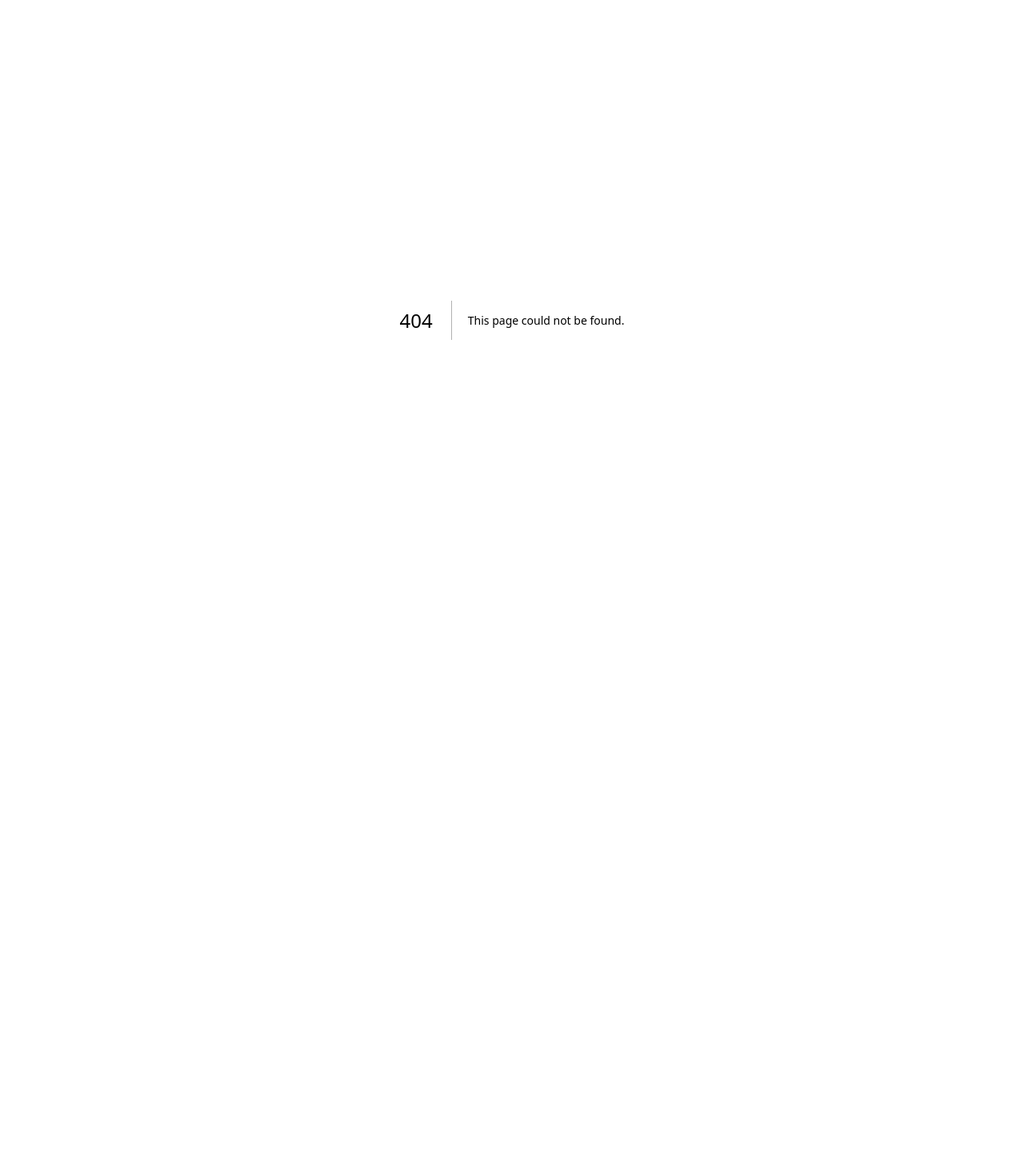
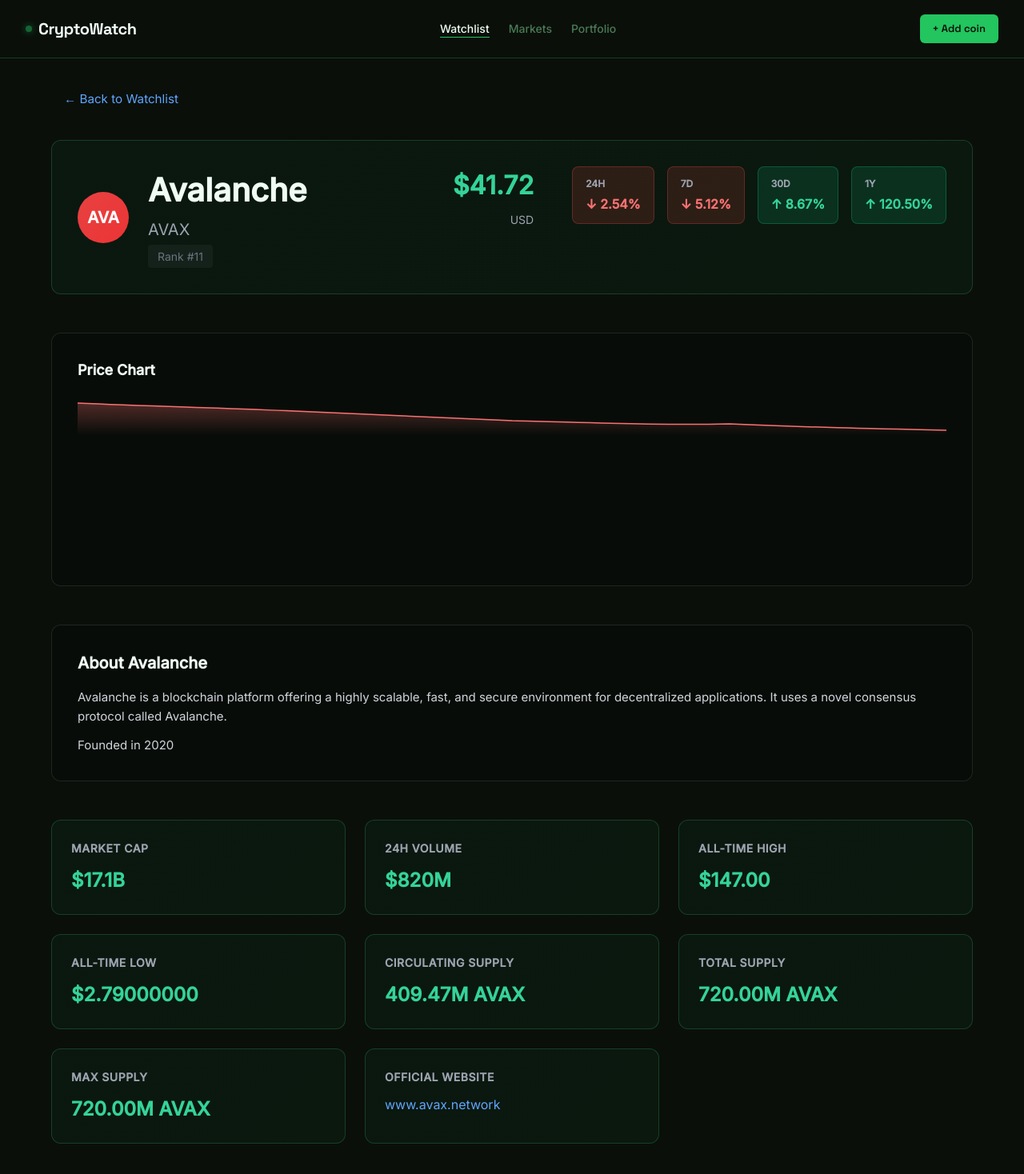
Before and after one commit to agility-partners/jack-olson-crypto, a Next.js app: page /coins/avalanche in a window 1280 px wide. Before the commit this address had no page. Shown: the top 1468 px of the page at 80% size. Before the commit the page ends 800 px from the top, so only its background shows below. Built offline with nearby package versions, Linux system fonts and the light colour scheme.

Commit message:
Add dynamic coin detail page with comprehensive stats and routing

```diff
--- /dev/null
+++ b/src/app/coins/[id]/page.tsx
@@ -0,0 +1,158 @@
+"use client";
+
+import { useParams } from "next/navigation";
+import Link from "next/link";
+import { coinDetails, sparkPaths } from "@/app/lib/mockData";
+import { formatPrice } from "@/app/lib/utils";
+import Sparkline from "@/app/components/Sparkline";
+import Navigation from "@/app/components/Navigation";
+import styles from "./page.module.css";
+
+export default function CoinDetailPage() {
+  const params = useParams();
+  const coinId = params.id as string;
+  const coin = coinDetails[coinId];
+  const spark = sparkPaths[coin?.iconClass];
+
+  if (!coin) {
+    return (
+      <>
+        <Navigation />
+        <div className={styles.errorContainer}>
+          <h1>Coin not found</h1>
+          <p>The cryptocurrency you're looking for doesn't exist.</p>
+          <Link href="/" className={styles.backLink}>
+            ← Back to Watchlist
+          </Link>
+        </div>
+      </>
+    );
+  }
+
+  const up24h = coin.change24h >= 0;
+  const up7d = coin.change7d >= 0;
+  const up30d = coin.change30d >= 0;
+  const up1y = coin.change1y >= 0;
+
+  return (
+    <>
+      <Navigation />
+      <div className={styles.container}>
+        {/* Back Button */}
+        <Link href="/" className={styles.backButton}>
+          ← Back to Watchlist
+        </Link>
+
+        {/* Header Section */}
+        <div className={styles.header}>
+          <div className={styles.titleSection}>
+            <div className={`${styles.coinIcon} ${styles[coin.iconClass]}`}>
+              {coin.symbol.slice(0, 3)}
+            </div>
+            <div className={styles.titleContent}>
+              <h1>{coin.name}</h1>
+              <span className={styles.symbol}>{coin.symbol}</span>
+              <span className={styles.rank}>Rank #{coin.rank}</span>
+            </div>
+          </div>
+
+          {/* Price & Change */}
+          <div className={styles.priceSection}>
+            <div className={styles.priceMain}>
+              <div className={styles.price}>{formatPrice(coin.price)}</div>
+              <div className={styles.currency}>USD</div>
+            </div>
+            <div className={styles.changes}>
+              <div className={`${styles.changeItem} ${up24h ? styles.up : styles.down}`}>
+                <span className={styles.changeLabel}>24h</span>
+                <span className={styles.changeValue}>
+                  {up24h ? "↑" : "↓"} {Math.abs(coin.change24h).toFixed(2)}%
+                </span>
+              </div>
+              <div className={`${styles.changeItem} ${up7d ? styles.up : styles.down}`}>
+                <span className={styles.changeLabel}>7d</span>
+                <span className={styles.changeValue}>
+                  {up7d ? "↑" : "↓"} {Math.abs(coin.change7d).toFixed(2)}%
+                </span>
+              </div>
+              <div className={`${styles.changeItem} ${up30d ? styles.up : styles.down}`}>
+                <span className={styles.changeLabel}>30d</span>
+                <span className={styles.changeValue}>
+                  {up30d ? "↑" : "↓"} {Math.abs(coin.change30d).toFixed(2)}%
+                </span>
+              </div>
+              <div className={`${styles.changeItem} ${up1y ? styles.up : styles.down}`}>
+                <span className={styles.changeLabel}>1y</span>
+                <span className={styles.changeValue}>
+                  {up1y ? "↑" : "↓"} {Math.abs(coin.change1y).toFixed(2)}%
+                </span>
+              </div>
+            </div>
+          </div>
+        </div>
+
+        {/* Chart */}
+        <div className={styles.chartSection}>
+          <h3>Price Chart</h3>
+          <div className={styles.chartContainer}>
+            {spark && <Sparkline spark={spark} id={coin.iconClass} />}
+          </div>
+        </div>
+
+        {/* Description */}
+        <div className={styles.description}>
+          <h3>About {coin.name}</h3>
+          <p>{coin.description}</p>
+          <p>Founded in {coin.founded}</p>
+        </div>
+
+        {/* Stats Grid */}
+        <div className={styles.statsGrid}>
+          <div className={styles.statCard}>
+            <span className={styles.statLabel}>Market Cap</span>
+            <span className={styles.statValue}>{coin.marketCap}</span>
+          </div>
+
+          <div className={styles.statCard}>
+            <span className={styles.statLabel}>24h Volume</span>
+            <span className={styles.statValue}>{coin.volume}</span>
+          </div>
+
+          <div className={styles.statCard}>
+            <span className={styles.statLabel}>All-Time High</span>
+            <span className={styles.statValue}>${coin.allTimeHigh.toFixed(2)}</span>
+          </div>
+
+          <div className={styles.statCard}>
+            <span className={styles.statLabel}>All-Time Low</span>
+            <span className={styles.statValue}>${coin.allTimeLow.toFixed(8)}</span>
+          </div>
+
+          <div className={styles.statCard}>
+            <span className={styles.statLabel}>Circulating Supply</span>
+            <span className={styles.statValue}>{coin.circulatingSupply}</span>
+          </div>
+
+          <div className={styles.statCard}>
+            <span className={styles.statLabel}>Total Supply</span>
+            <span className={styles.statValue}>{coin.totalSupply}</span>
+          </div>
+
+          {coin.maxSupply && (
+            <div className={styles.statCard}>
+              <span className={styles.statLabel}>Max Supply</span>
+              <span className={styles.statValue}>{coin.maxSupply}</span>
+            </div>
+          )}
+
+          <div className={styles.statCard}>
+            <span className={styles.statLabel}>Official Website</span>
+            <a href={coin.website} target="_blank" rel="noopener noreferrer" className={styles.websiteLink}>
+              {coin.website.replace("https://", "")}
+            </a>
+          </div>
+        </div>
+      </div>
+    </>
+  );
+}
```
